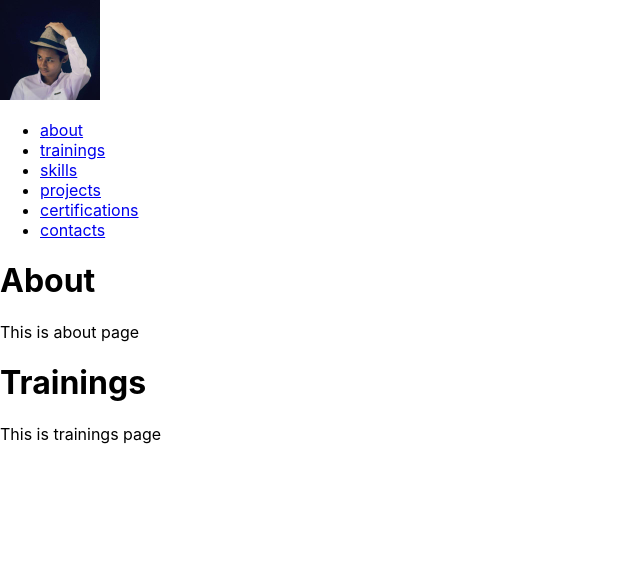
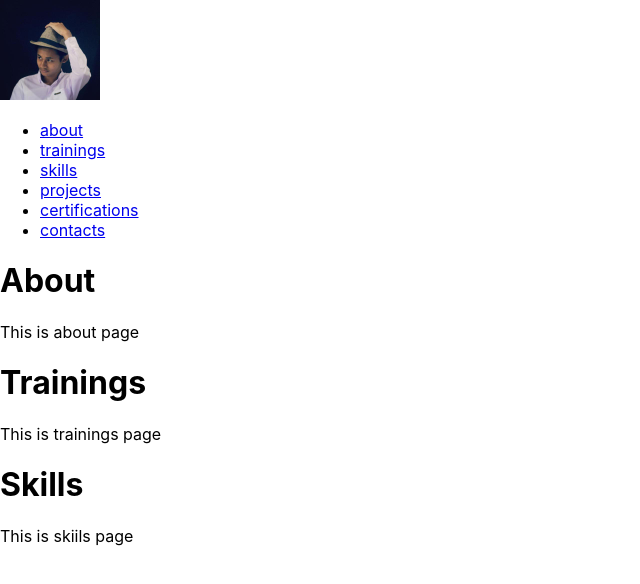
Before and after one commit to ekialfani/portfolio, a React (Create React App) app: page / in a window 1280 px wide. Shown: the top 584 px of the page, without its empty margins (0-640 px from the left). Built offline with nearby package versions, Linux system fonts and the light colour scheme.

Commit message:
add: skills page

```diff
--- a/src/App.js
+++ b/src/App.js
@@ -1,6 +1,7 @@
 import './App.css';
 import Navbar from './components/Navbar';
 import About from './pages/About';
+import Skills from './pages/Skills';
 import Trainings from './pages/Trainings';
 
 function App() {
@@ -9,6 +10,7 @@ function App() {
       <Navbar />
       <About />
       <Trainings />
+      <Skills />
     </div>
   );
 }
--- /dev/null
+++ b/src/pages/Skills.js
@@ -0,0 +1,10 @@
+function Skills() {
+  return (
+    <div>
+      <h1>Skills</h1>
+      <p>This is skiils page</p>
+    </div>
+  );
+}
+
+export default Skills;
```
